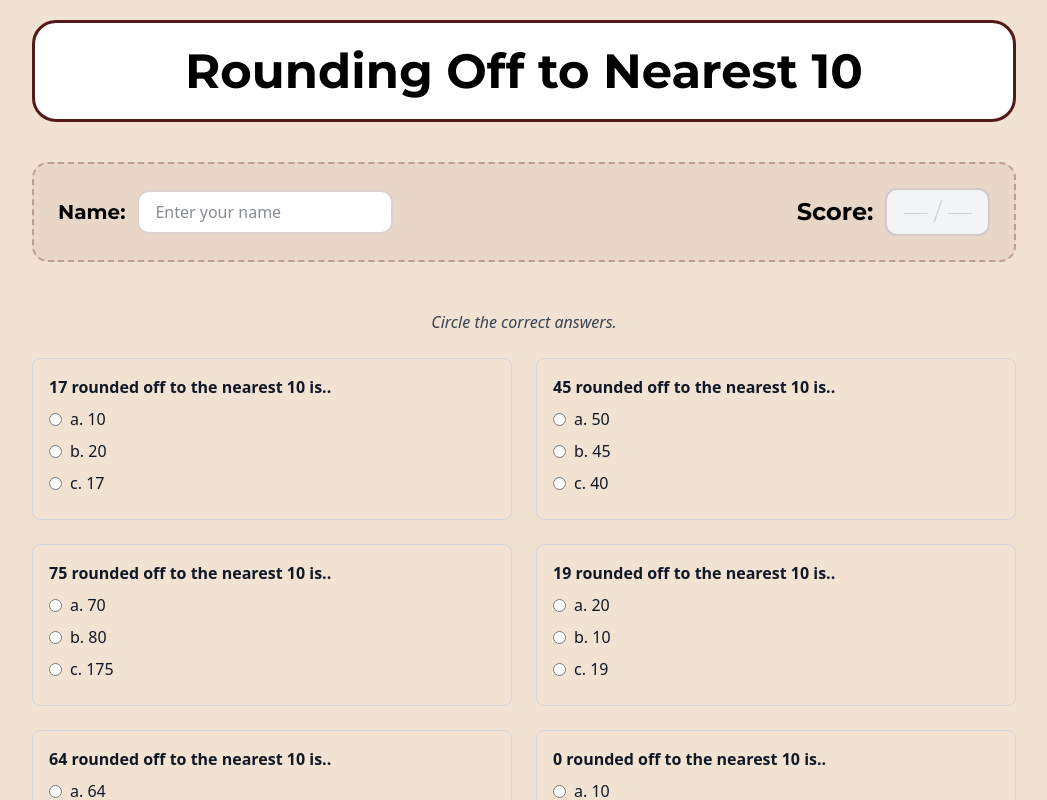
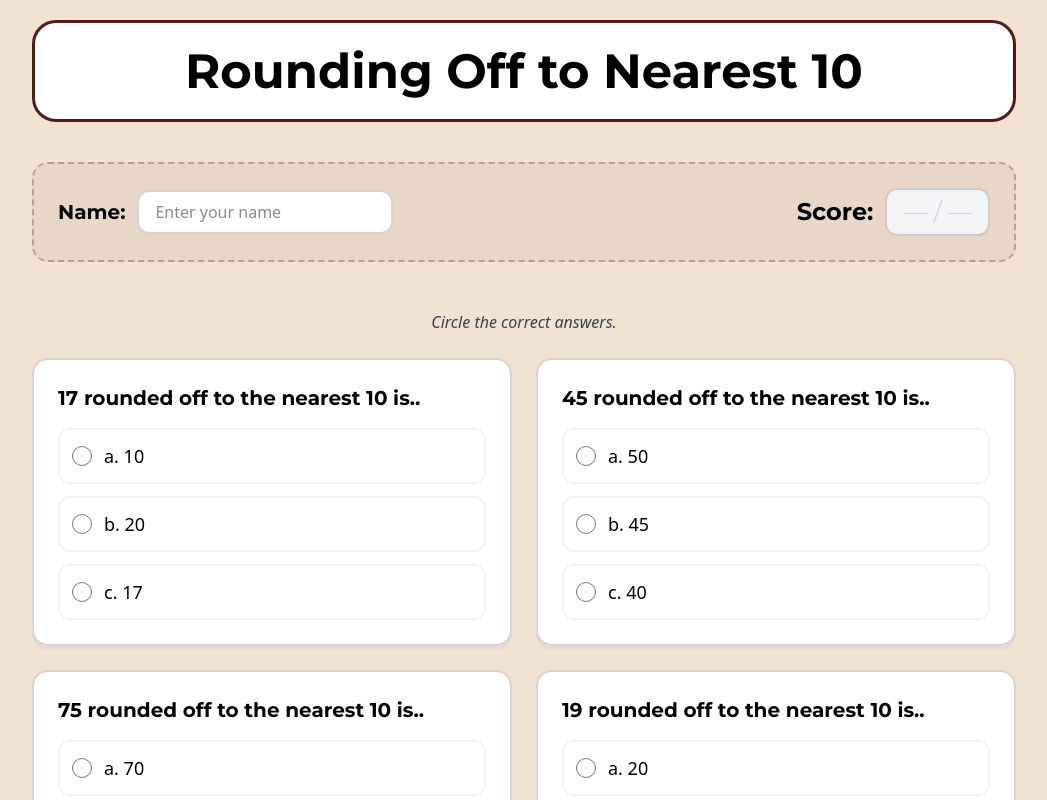
Before and after one commit to Arif-Sofi/worksheetPractice, a Next.js app: page / in a window 1280 px wide. Shown: the top 800 px of the page, without its empty margins (116-1163 px from the left). Built offline with nearby package versions, Linux system fonts and the light colour scheme.

Commit message:
Added answer display

```diff
--- a/src/app/components/QuestionItem.tsx
+++ b/src/app/components/QuestionItem.tsx
@@ -23,42 +23,71 @@ export default function QuestionItem({
   isDisabled // Boolean to disable inputs after submission.
 }: QuestionItemProps) {
     return (
-    // Tailwind: border (1px), border-gray-300, p-4 (padding), rounded-lg (border-radius).
-      <div className="border border-gray-300 p-4 rounded-lg">
-        {/* Tailwind: font-bold for the question text */}
-        <p className="font-bold mb-2">{question.text}</p>
+    // Tailwind: border (2px), border-secondary/20, p-6 (padding), rounded-2xl.
+      <div className={`border-2 p-6 rounded-2xl transition-all duration-300 ${isDisabled ? "bg-gray-50 border-gray-200" : "bg-white border-secondary/20 shadow-[0_4px_0_rgba(129,140,248,0.1)] hover:shadow-[0_8px_0_rgba(129,140,248,0.1)] hover:-translate-y-1"}`}>
+        {/* Tailwind: font-montserrat, font-bold for the question text */}
+        <p className="font-montserrat font-bold text-xl mb-4 text-black">{question.text}</p>
 
         {/* Tailwind: list-none (remove bullets), p-0 (reset padding) */}
-        <ul className="list-none p-0">
-          {question.options.map((opt) => (
-            <li key={opt.value} className="my-2">
+        <ul className="space-y-3">
+          {question.options.map((opt) => {
+            const isSelected = userAnswer === opt.value;
+            const isCorrectAnswer = question.correctAnswer === opt.value;
+            let optionClasses = "";
+            const activeSelectionClasses = "bg-background/40 border-secondary/50 text-black font-bold";
+            const defaultSelectionClasses = "bg-white border-gray-100 text-black hover:border-secondary/50";
+
+            if (isDisabled){
+              if(isSelected && isCorrectAnswer)
+                optionClasses = "bg-green-100 border-dashed border-green-500 font-bold";
+              else if(isSelected && !isCorrectAnswer)
+                optionClasses = activeSelectionClasses;
+              else if(isCorrectAnswer && !isSelected)
+                optionClasses = "bg-red-100 border-dashed border-red-500 font-bold";
+              else
+                optionClasses = "opacity-75 bg-white border-gray-100 text-black"
+            }
+            else{
+              optionClasses = isSelected ? activeSelectionClasses : defaultSelectionClasses;
+            }
+
+            return (
+              <li key={opt.value}>
                 {/* Tailwind: flex, items-center (vertical alignment), cursor pointer/default */}
-              <label className={`flex items-center ${isDisabled ? "cursor-default" : "cursor-pointer"}`}>
+                <label className={`flex items-center p-3 rounded-xl border-2 transition-all ${optionClasses}
+                ${  isDisabled
+                    ? "cursor-not-allowed"
+                    : "cursor-pointer"}`}>
                   <input
                     type="radio"
                     name={`q-${question.id}`}
                     value={opt.value}
-                  checked={userAnswer === opt.value}
+                    checked={isSelected}
                     onChange={() => onSelect(question.id, opt.value)}
                     disabled={isDisabled}
-                  // Tailwind: mr-2 (margin-right)
-                  className="mr-2"
+                    // Tailwind: mr-3 (margin-right)
+                    className="w-5 h-5 text-primary border-gray-300 focus:ring-primary accent-primary mr-3"
                   />
-                {opt.label}
+                  <span className="text-lg">{opt.label}</span>
                 </label>
               </li>
-          ))}
+            );
+          })}
         </ul>
 
         {/* FEEDBACK SECTION */}
         {isDisabled && (
-          <div className="text-sm mt-2">
+          <div className="mt-4 pt-4 border-t border-gray-200">
             {userAnswer === question.correctAnswer ? (
               // Tailwind: text-green-600
-              <span className="text-green-600 font-medium">✓ Correct</span>
+              <div className="flex items-center text-green-600 font-bold text-lg animate-bounce-short">
+                <span>Correct!</span>
+              </div>
             ) : (
               // Tailwind: text-red-600
-              <span className="text-red-600 font-medium">✘ Incorrect. Correct: {question.correctAnswer}</span>
+              <div className="flex items-center text-red-500 font-bold text-lg">
+                <span>Incorrect! Answer: {question.correctAnswer}</span>
+              </div>
             )}
           </div>
         )}
```
Lines whose indentation alone changed are shown as unchanged.
